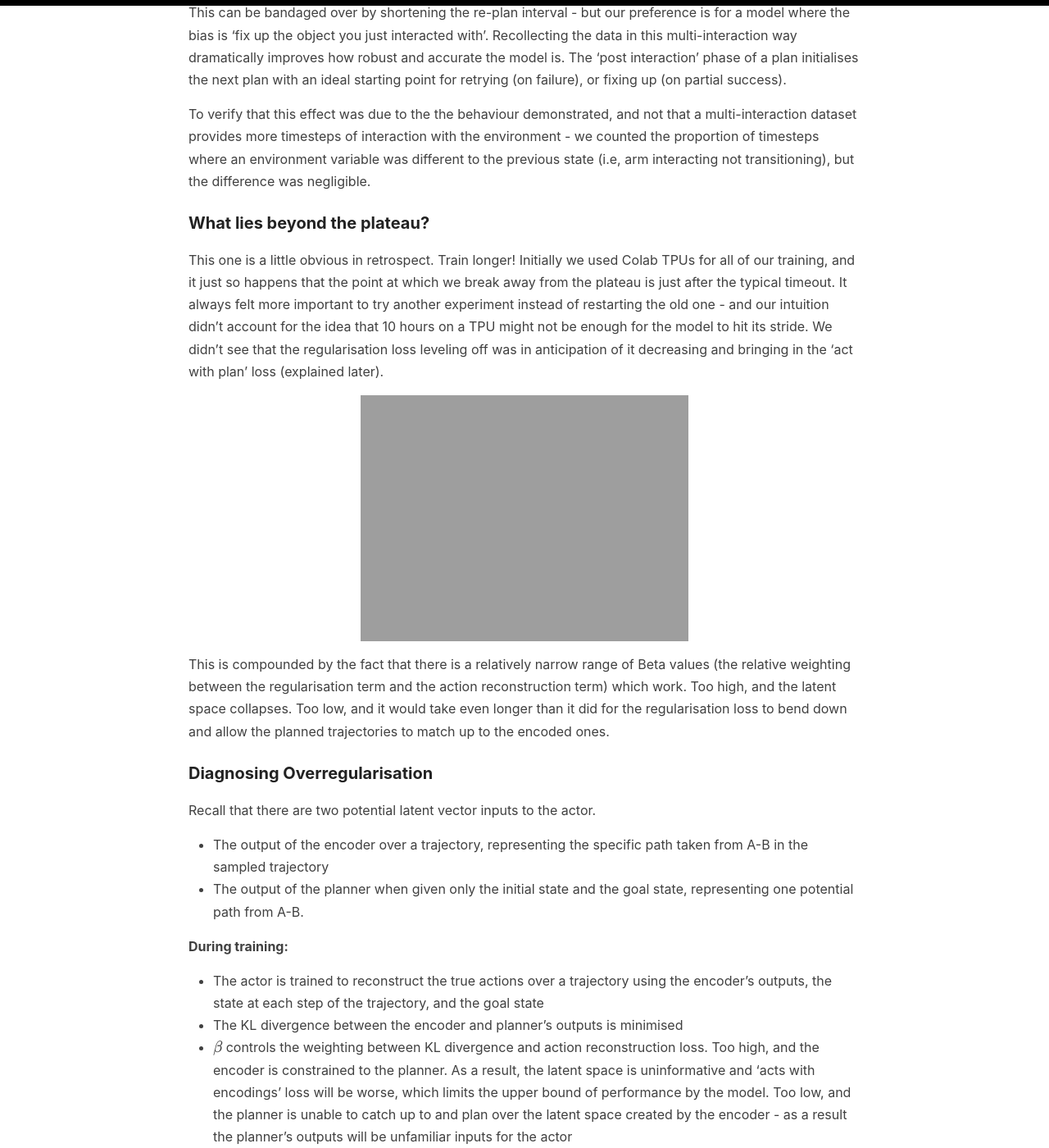
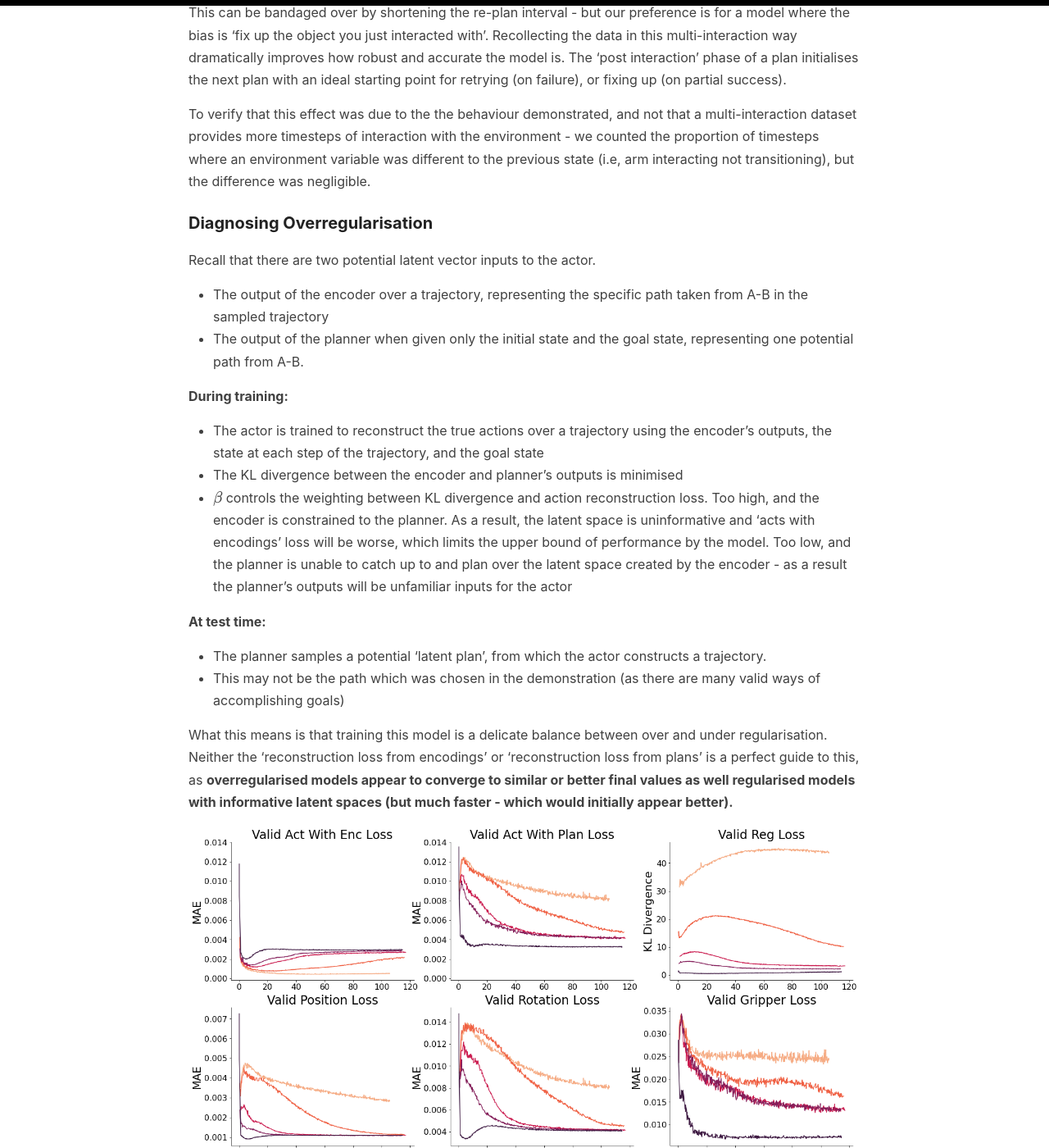
Before and after one commit to sholtodouglas/sholtodouglas.github.io, a Jekyll site: the page built from _posts/2021-03-02-Learning from Play.md, in a window 1280 px wide and 1400 px high, scrolled down 2622 px. Shown: the whole window at 82% size. Built offline with Jekyll 4.4.1, drawn with Linux system fonts in a browser that asks for light colours; formulas are drawn with MathJax 3; some of the changed text lies outside the part shown.

Commit message:
Update 2021-03-02-Learning from Play.md

```diff
--- a/_posts/2021-03-02-Learning from Play.md
+++ b/_posts/2021-03-02-Learning from Play.md
@@ -43,13 +43,7 @@
 
 To verify that this effect was due to the the behaviour demonstrated, and not that a multi-interaction dataset provides more timesteps of interaction with the environment - we counted the proportion of timesteps where an environment variable was different to the previous state (i.e, arm interacting not transitioning), but the difference was negligible.
 
-### What lies beyond the plateau?
 
-This one is a little obvious in retrospect. Train longer! Initially we used Colab TPUs for all of our training, and it just so happens that the point at which we break away from the plateau is just after the typical timeout. It always felt more important to try another experiment instead of restarting the old one - and our intuition didn't account for the idea that 10 hours on a TPU might not be enough for the model to hit its stride. We didn’t see that the regularisation loss leveling off was in anticipation of it decreasing and bringing in the ‘act with plan’ loss (explained later).
-
-![alt-text-1](https://sholtodouglas.github.io/images/play/convergence.gif "convergence")
-
-This is compounded by the fact that there is a relatively narrow range of Beta values (the relative weighting between the regularisation term and the action reconstruction term) which work. Too high, and the latent space collapses. Too low, and it would take even longer than it did for the regularisation loss to bend down and allow the planned trajectories to match up to the encoded ones.
 
 ### Diagnosing Overregularisation
 Recall that there are two potential latent vector inputs to the actor.
@@ -85,7 +79,13 @@
 
 Ultimately, the probabilistic and deterministic actor perform similarly - but the latent space of a similar probabilistic actor is significantly more expressive, perhaps because it captures the low level multimodality itself. As a result, we will use the probabilistic model going forward.
 
+### What lies beyond the plateau?
 
+This one is a little obvious in retrospect. Train longer! Initially we used Colab TPUs for all of our training, and it just so happens that the point at which we break away from the plateau is just after the typical timeout. It always felt more important to try another experiment instead of restarting the old one - and our intuition didn't account for the idea that 10 hours on a TPU might not be enough for the model to hit its stride. We didn’t see that the regularisation loss leveling off was in anticipation of it decreasing and bringing in the ‘act with plan’ loss (explained later).
+
+![alt-text-1](https://sholtodouglas.github.io/images/play/convergence.gif "convergence")
+
+This is compounded by the fact that there is a relatively narrow range of Beta values (the relative weighting between the regularisation term and the action reconstruction term) which work. Too high, and the latent space collapses. Too low, and it would take even longer than it did for the regularisation loss to bend down and allow the planned trajectories to match up to the encoded ones.
 
 
 # Demonstrating robustness
```
